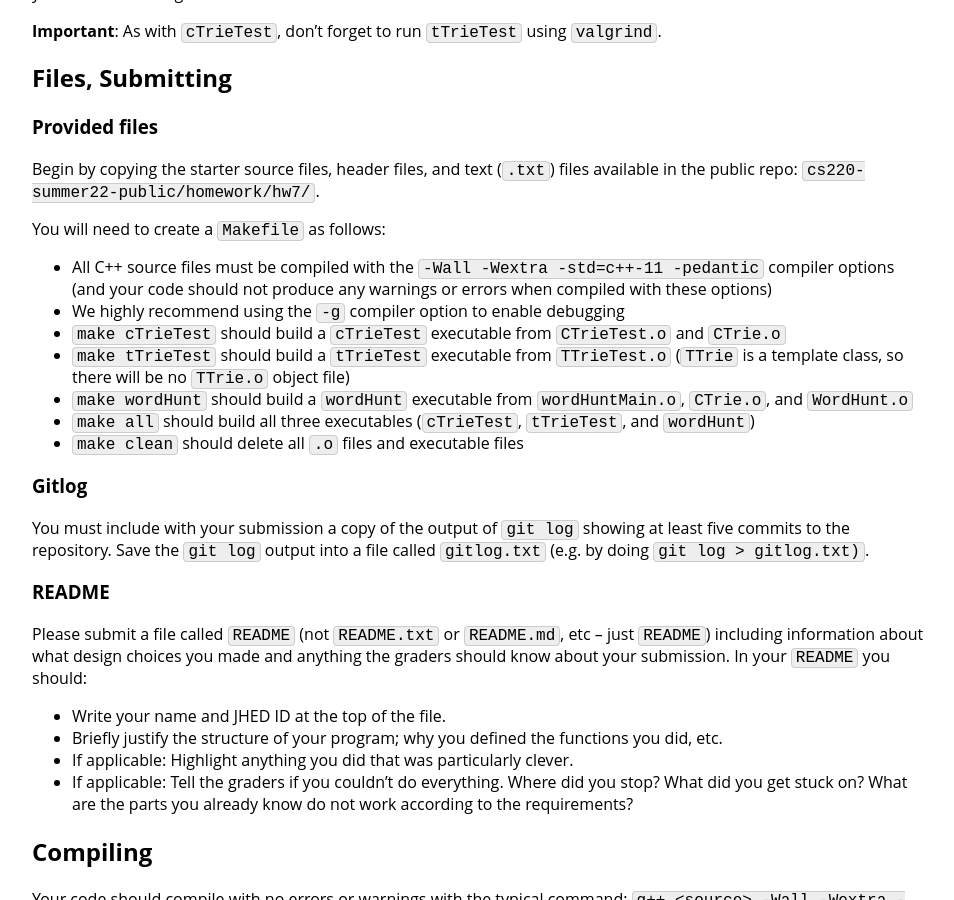
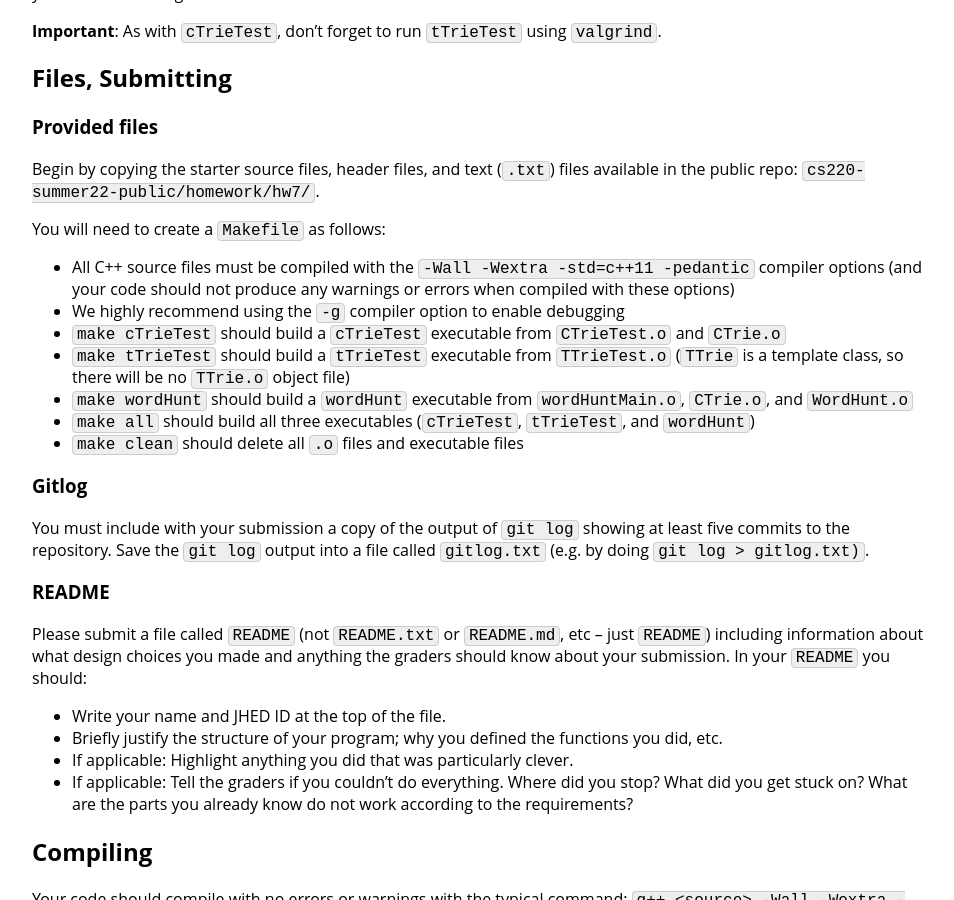
Before and after one commit to jhu-ip/cs220-summer24, a Jekyll site: the page built from assign/hw7.md, in a window 1280 px wide and 900 px high, scrolled down 6609 px. Shown: the whole window, without its empty margins (160-1114 px from the left). Built offline with Jekyll 4.4.1, drawn with Linux system fonts in a browser that asks for light colours.

Commit message:
Fix typo

```diff
--- a/assign/hw7.md
+++ b/assign/hw7.md
@@ -346,7 +346,7 @@ available in the public repo: `cs220-summer22-public/homework/hw7/`.
 You will need to create a `Makefile` as follows:
 
 * All C++ source files must be compiled with the
-  `-Wall -Wextra -std=c++-11 -pedantic` compiler options
+  `-Wall -Wextra -std=c++11 -pedantic` compiler options
   (and your code should not produce any warnings or errors when
   compiled with these options)
 * We highly recommend using the `-g` compiler option to enable debugging
```
